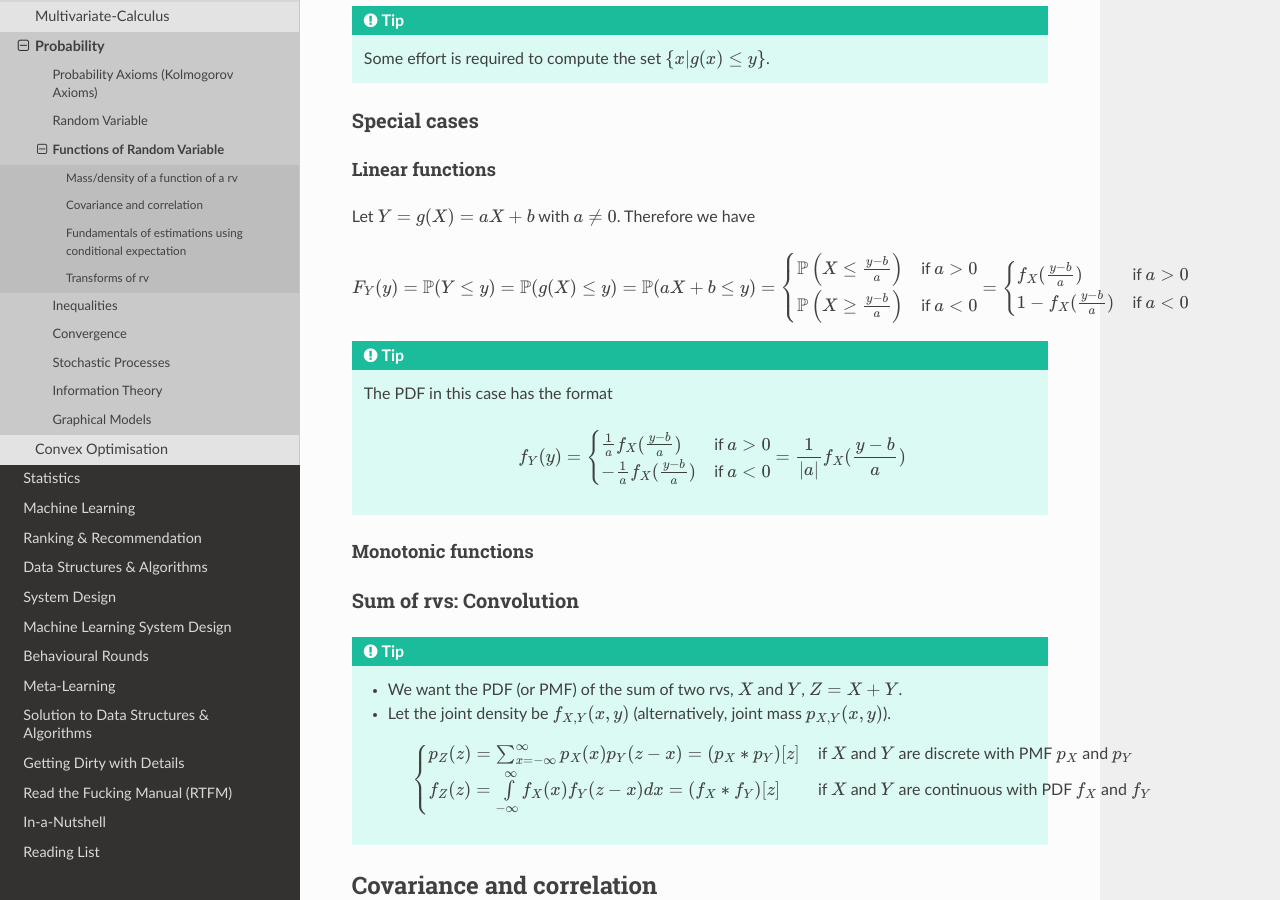
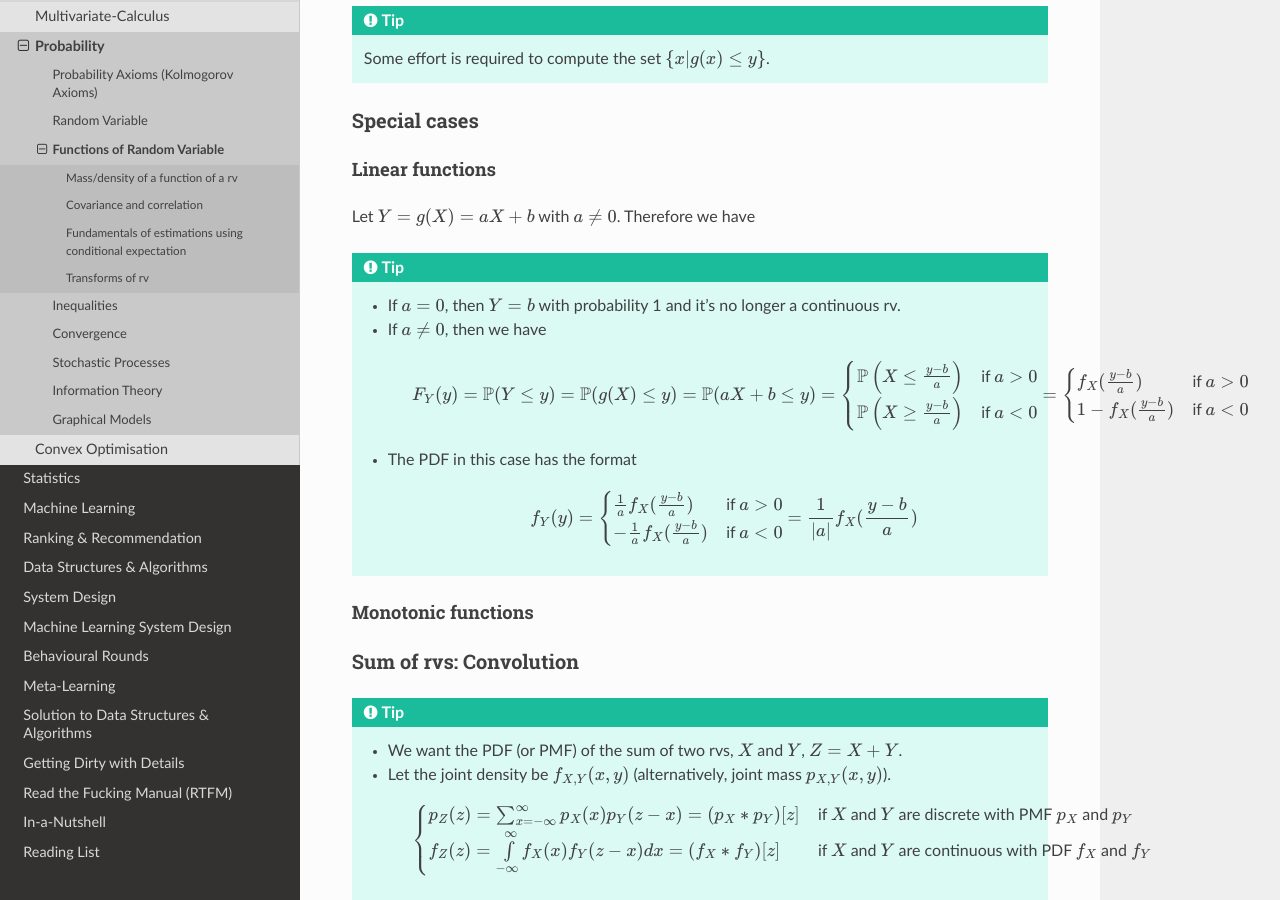
Before and after one commit to uselesstechjunks/leetcode, a Sphinx documentation site: the page built from docs/source/math/prob/func.rst, in a window 1280 px wide and 900 px high, scrolled down 472 px. Built offline with Sphinx 7.4.7 and the Read the Docs theme 2.0.0, drawn with Linux system fonts in a browser that asks for light colours.

Commit message:
Update func.rst

```diff
--- a/docs/source/math/prob/func.rst
+++ b/docs/source/math/prob/func.rst
@@ -23,11 +23,12 @@ Linear functions
 ------------------------------------------------------------------------
 Let :math:`Y=g(X)=aX+b` with :math:`a\neq 0`. Therefore we have
 
-.. math::
-	F_Y(y)=\mathbb{P}(Y\leq y)=\mathbb{P}(g(X)\leq y)=\mathbb{P}(aX+b\leq y)=\begin{cases}\mathbb{P}\left(X\leq\frac{y-b}{a}\right) & \text{if $a>0$} \\ \mathbb{P}\left(X\geq\frac{y-b}{a}\right) & \text{if $a<0$}\end{cases}=\begin{cases}f_X(\frac{y-b}{a}) & \text{if $a>0$} \\ 1-f_X(\frac{y-b}{a}) & \text{if $a<0$}\end{cases}
+.. tip::
+	* If :math:`a=0`, then :math:`Y=b` with probability 1 and it's no longer a continuous rv.
+	* If :math:`a\neq 0`, then we have
 
-.. tip::
-	The PDF in this case has the format
+		.. math:: F_Y(y)=\mathbb{P}(Y\leq y)=\mathbb{P}(g(X)\leq y)=\mathbb{P}(aX+b\leq y)=\begin{cases}\mathbb{P}\left(X\leq\frac{y-b}{a}\right) & \text{if $a>0$} \\ \mathbb{P}\left(X\geq\frac{y-b}{a}\right) & \text{if $a<0$}\end{cases}=\begin{cases}f_X(\frac{y-b}{a}) & \text{if $a>0$} \\ 1-f_X(\frac{y-b}{a}) & \text{if $a<0$}\end{cases}
+	* The PDF in this case has the format
 
 		.. math:: f_Y(y)=\begin{cases}\frac{1}{a}f_X(\frac{y-b}{a}) & \text{if $a>0$} \\ -\frac{1}{a}f_X(\frac{y-b}{a}) & \text{if $a<0$}\end{cases}=\frac{1}{\left| a \right|}f_X(\frac{y-b}{a})
 
```
